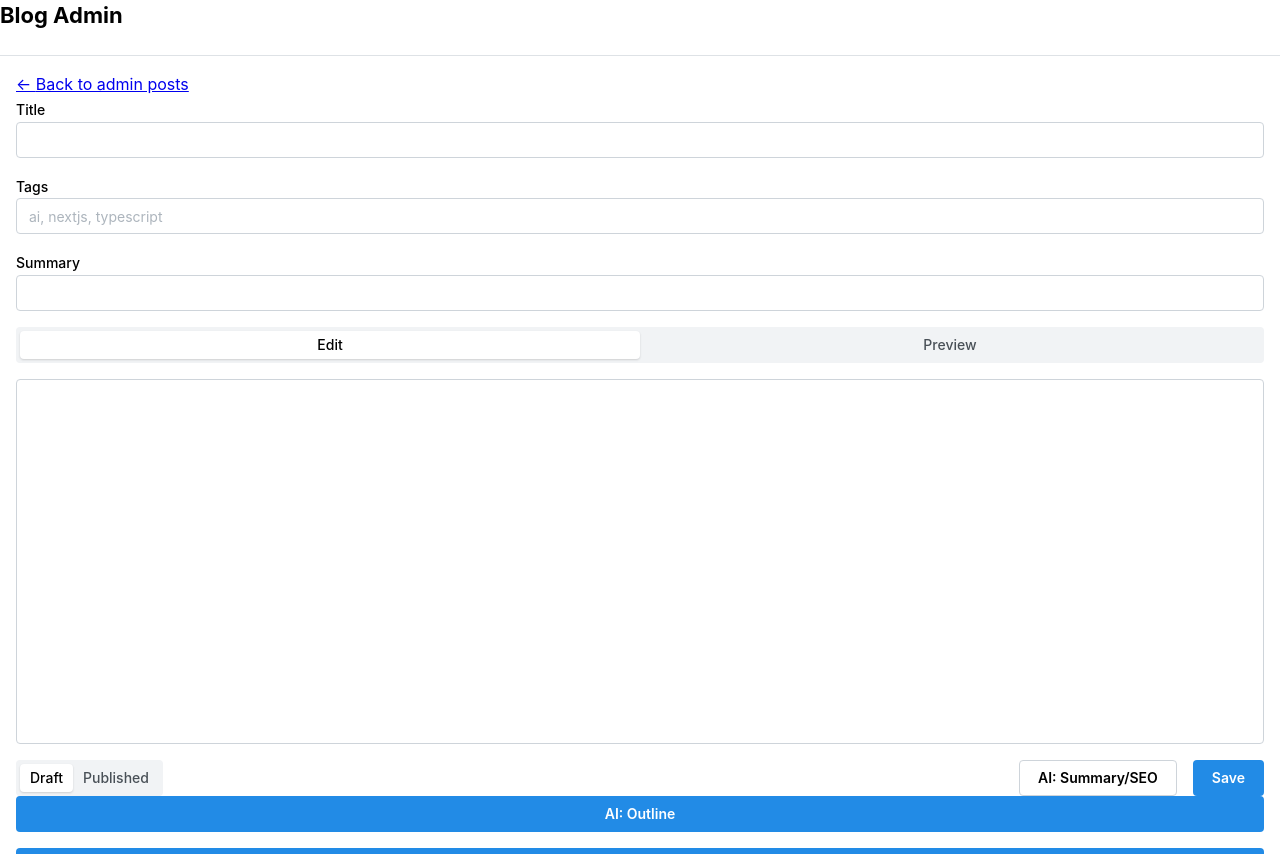
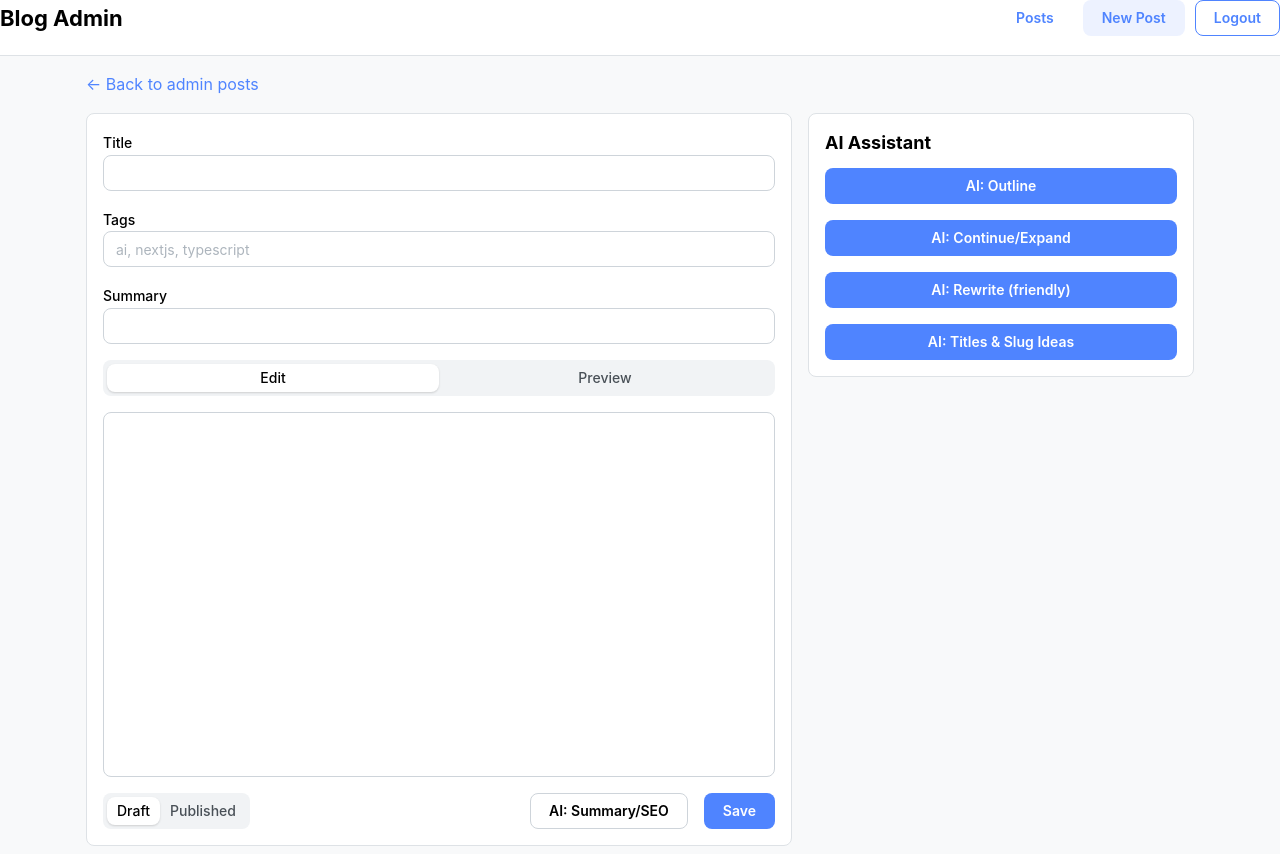
Before and after one commit to davedonnellydev/ai-august-2025-14, a Next.js app: page /admin/new in a window 1280 px wide. Shown: the top 854 px of the page. Built offline with nearby package versions, Linux system fonts and the light colour scheme.

Commit message:
Updated theme and UI

```diff
--- a/app/admin/AdminShell.tsx
+++ b/app/admin/AdminShell.tsx
@@ -1,13 +1,37 @@
 'use client';
 
 import React from 'react';
-import { AppShell, Title } from '@mantine/core';
+import { AppShell, Title, Group, Button } from '@mantine/core';
+import Link from 'next/link';
 
 export function AdminShell({ children }: { children: React.ReactNode }) {
   return (
     <AppShell header={{ height: 56 }} padding="md">
       <AppShell.Header className="px-4 flex items-center">
-        <Title order={3}>Blog Admin</Title>
+        <Group justify="space-between" w="100%">
+          <Title order={3}>Blog Admin</Title>
+          <Group gap="xs">
+            <Button component={Link} href="/admin" variant="subtle">
+              Posts
+            </Button>
+            <Button component={Link} href="/admin/new" variant="light">
+              New Post
+            </Button>
+            <Button
+              variant="outline"
+              onClick={async () => {
+                try {
+                  await fetch('/api/admin/logout', { method: 'POST' });
+                  window.location.href = '/admin/login';
+                } catch (e) {
+                  window.location.href = '/admin/login';
+                }
+              }}
+            >
+              Logout
+            </Button>
+          </Group>
+        </Group>
       </AppShell.Header>
       <AppShell.Main>{children}</AppShell.Main>
     </AppShell>
--- /dev/null
+++ b/app/api/admin/logout/route.ts
@@ -0,0 +1,7 @@
+import { NextResponse } from 'next/server';
+
+export async function POST() {
+  const res = NextResponse.json({ ok: true });
+  res.cookies.set('admin', '', { path: '/admin', maxAge: 0 });
+  return res;
+}
--- a/components/Editor/Editor.tsx
+++ b/components/Editor/Editor.tsx
@@ -7,6 +7,11 @@ import {
   Textarea,
   SegmentedControl,
   TagsInput,
+  Container,
+  Paper,
+  Title,
+  Anchor,
+  Text,
 } from '@mantine/core';
 import { useState } from 'react';
 import MarkdownIt from 'markdown-it';
@@ -68,16 +73,17 @@ export function Editor({
   };
 
   return (
-    <div className="grid grid-cols-12 gap-6">
-      {error && <div className="text-red-500 text-sm mb-4">{error}</div>}
-      {/* Back link */}
-      <div className="col-span-12">
-        <a className="underline" href={backHref}>
-          ← {backText}
-        </a>
-      </div>
+    <Container>
+      {error && (
+        <Text c="red" size="sm" mb="sm">
+          {error}
+        </Text>
+      )}
+      <Anchor href={backHref}>← {backText}</Anchor>
+      <Group align="start" wrap="wrap" gap="md" mt="md">
         {/* Editor */}
-      <Stack className="col-span-8">
+        <Paper style={{ flex: '1 1 640px' }}>
+          <Stack>
             <TextInput
               label="Title"
               value={title}
@@ -148,8 +154,13 @@ export function Editor({
               </Group>
             </Group>
           </Stack>
+        </Paper>
         {/* AI panel */}
-      <Stack className="col-span-4">
+        <Paper style={{ flex: '1 1 320px' }}>
+          <Title order={4} mb="sm">
+            AI Assistant
+          </Title>
+          <Stack>
             <Button onClick={() => ai('outline')} loading={aiLoading}>
               AI: Outline
             </Button>
@@ -166,6 +177,8 @@ export function Editor({
               AI: Titles & Slug Ideas
             </Button>
           </Stack>
-    </div>
+        </Paper>
+      </Group>
+    </Container>
   );
 }
--- a/theme.ts
+++ b/theme.ts
@@ -1,5 +1,55 @@
-import { createTheme } from '@mantine/core';
+import { createTheme, MantineColorsTuple } from '@mantine/core';
+
+const brand: MantineColorsTuple = [
+  '#f0f6ff',
+  '#d9e8ff',
+  '#b2d0ff',
+  '#89b6ff',
+  '#6aa2ff',
+  '#598fff',
+  '#4f84ff',
+  '#4573e6',
+  '#3b66cc',
+  '#2a4da6',
+];
 
 export const theme = createTheme({
-  /* Put your mantine theme override here */
+  fontFamily: 'Inter, ui-sans-serif, system-ui, -apple-system, Segoe UI, Roboto, Ubuntu, Cantarell, Noto Sans, Helvetica Neue, Arial, "Apple Color Emoji", "Segoe UI Emoji"',
+  headings: {
+    fontFamily:
+      'Inter, ui-sans-serif, system-ui, -apple-system, Segoe UI, Roboto, Ubuntu, Cantarell, Noto Sans, Helvetica Neue, Arial',
+    sizes: {
+      h1: { fontSize: '2rem', lineHeight: '1.2', fontWeight: '700' },
+      h2: { fontSize: '1.5rem', lineHeight: '1.3', fontWeight: '700' },
+    },
+  },
+  colors: { brand },
+  primaryColor: 'brand',
+  defaultRadius: 'md',
+  components: {
+    Container: {
+      defaultProps: {
+        size: 'lg',
+      },
+    },
+    Button: {
+      defaultProps: {
+        radius: 'md',
+      },
+    },
+    Paper: {
+      defaultProps: {
+        radius: 'md',
+        p: 'md',
+        withBorder: true,
+      },
+    },
+    AppShell: {
+      styles: {
+        main: {
+          backgroundColor: 'var(--mantine-color-gray-0)',
+        },
+      },
+    },
+  },
 });
```
Also changed, not shown: app/page.tsx (+14 -1 lines), components/ListPosts/ListPosts.tsx (+37 -30 lines), components/ViewPost/ViewPost.tsx (+12 -11 lines). Lines whose indentation alone changed are shown as unchanged.
